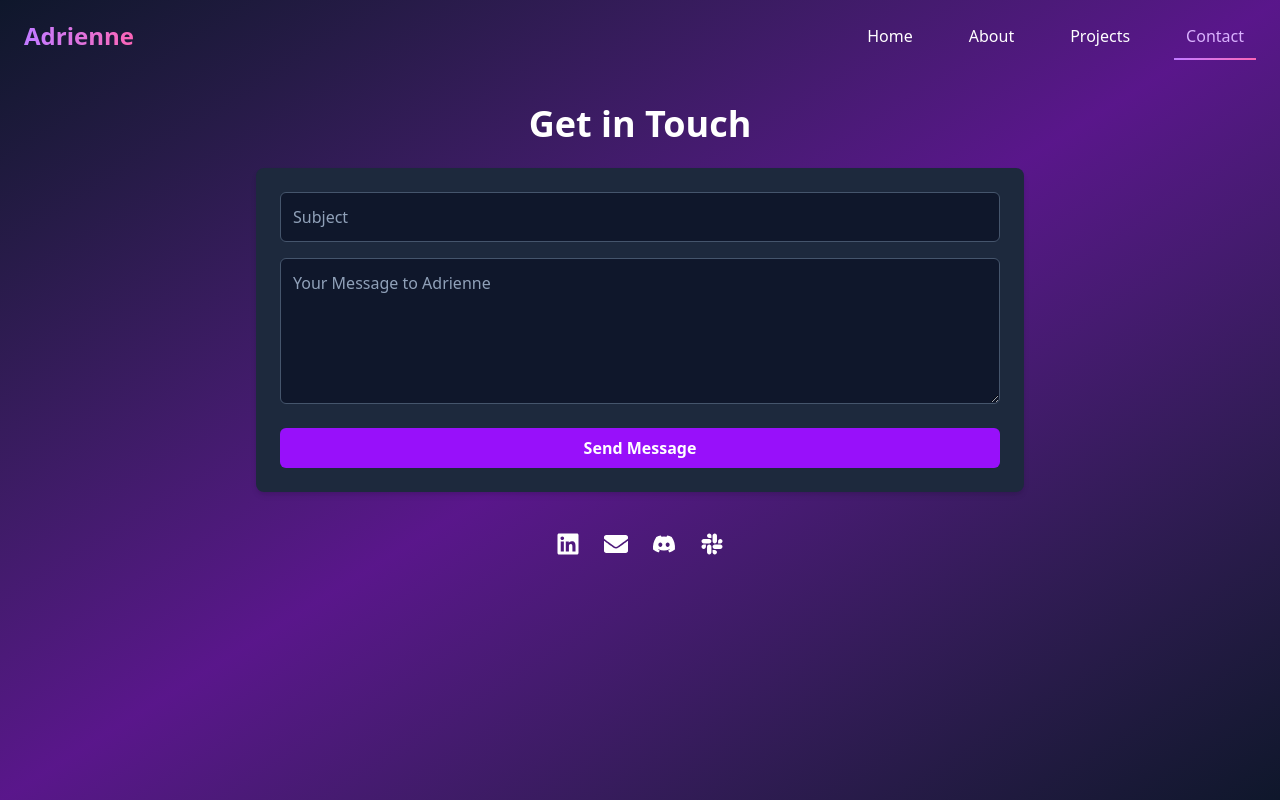
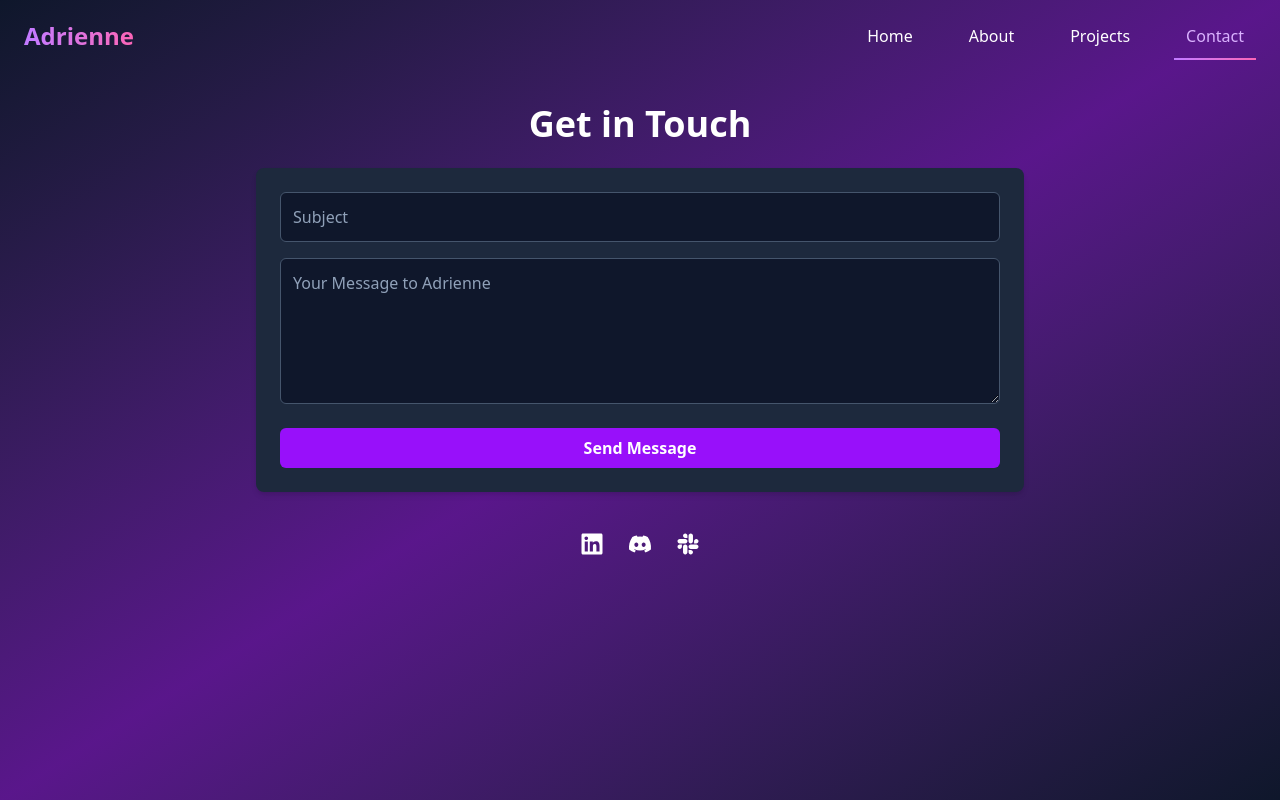
Before and after one commit to Adrienner1988/AD-Portfolio, a React (Vite) app: page /contact in a window 1280 px wide. Built offline with nearby package versions, Linux system fonts and the light colour scheme.

Commit message:
Added LinkedIn, Discord and Slack links to Contact Page.

```diff
--- a/src/Views/Contact/Contact.tsx
+++ b/src/Views/Contact/Contact.tsx
@@ -1,7 +1,7 @@
 import { useRef, useState } from "react";
 import { motion } from "framer-motion";
 import emailjs from "@emailjs/browser";
-import { FaLinkedin, FaEnvelope, FaDiscord, FaSlack } from "react-icons/fa";
+import { FaLinkedin, FaDiscord, FaSlack } from "react-icons/fa";
 import toast from "react-hot-toast";
 
 const Contact = () => {
@@ -77,7 +77,7 @@ const Contact = () => {
 
         <div className="flex justify-center gap-6 text-2xl">
           <a
-            href="https://www.linkedin.com/in/yourusername"
+            href="https://www.linkedin.com/in/adriennerdaniels/"
             target="_blank"
             rel="noopener noreferrer"
             className="text-white transition hover:text-purple-400"
@@ -86,14 +86,7 @@ const Contact = () => {
             <FaLinkedin />
           </a>
           <a
-            href="mailto:youremail@example.com"
-            className="text-white transition hover:text-purple-400"
-            aria-label="Email"
-          >
-            <FaEnvelope />
-          </a>
-          <a
-            href="https://discordapp.com/users/yourDiscordID"
+            href="https://discordapp.com/users/967326248558809090"
             target="_blank"
             rel="noopener noreferrer"
             className="text-white transition hover:text-purple-400"
@@ -102,7 +95,7 @@ const Contact = () => {
             <FaDiscord />
           </a>
           <a
-            href="https://slack.com/your-workspace"
+            href="https://adriennedev.slack.com"
             target="_blank"
             rel="noopener noreferrer"
             className="text-white transition hover:text-purple-400"
```
